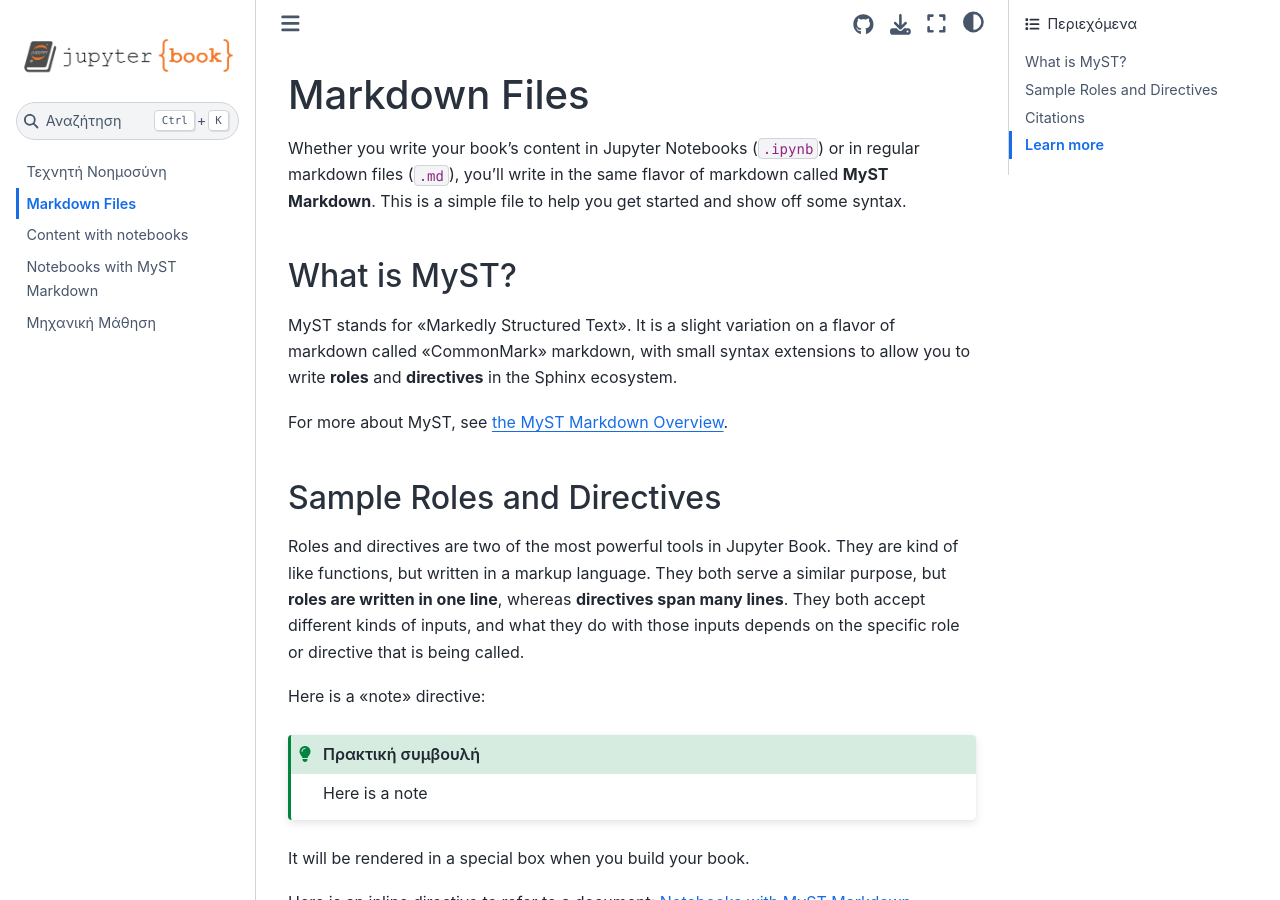
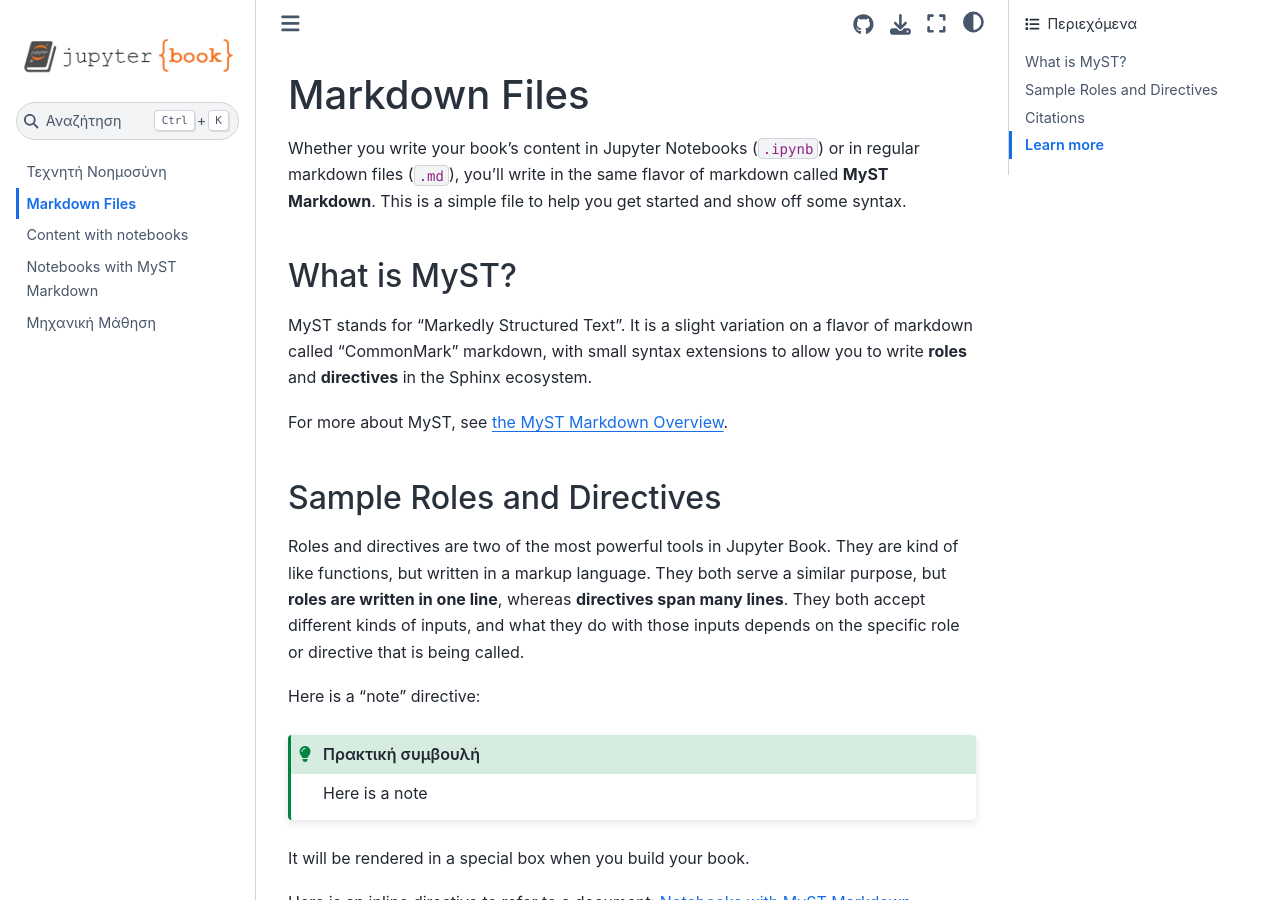
Before and after one commit to MAlexGR/neural, a Jupyter Book: the page built from docs/markdown.md, in a window 1280 px wide and 900 px high. Built offline with Jupyter Book 1.0.4 settings and Sphinx 7.4.7 and the Sphinx Book theme 1.1.4, drawn with Linux system fonts in a browser that asks for light colours; cross-references to code outside the pages are shown as plain code; some of the changed lines change nothing that is shown.

Commit message:
ακόμη προκαταρτικά

````diff
--- a/_config.yml
+++ b/_config.yml
@@ -1,52 +1,149 @@
+##########################################################################
 # Book settings
 # Learn more at https://jupyterbook.org/customize/config.html
 
 title   : Μικρή εισαγωγή στην ΤΝ
 author  : Αλέξανδρος
 logo    : logo.png
+##########################################################################
 
+
+##########################################################################
 # Force re-execution of notebooks on each build.
 # See https://jupyterbook.org/content/execute.html
 execute:
-  execute_notebooks     : force
+  execute_notebooks     : cache
+##########################################################################
 
+
+##########################################################################
 # Define the name of the latex output file for PDF builds
+# και άλλες ρυθμίσεις latex
 latex                   :
   latex_documents       :
     targetname          : book.tex
   latex_engine          : xelatex
   use_jupyterbook_latex : true
+##########################################################################
 
+
+##########################################################################
 # Add a bibtex file so that we can create citations
 bibtex_bibfiles         :
   - docs/biblio.bib
+###########################################################################
 
+
+###########################################################################
 # Information about where the book exists on the web
 repository      :
-  url           : https://github.com/executablebooks/jupyter-book  # Online location of your book
-  path_to_book  : docs  # Optional path to your book, relative to the repository root
-  branch        : master  # Which branch of the repository should be used when creating links (optional)
+  url           : https://github.com/executablebooks/jupyter-book  # Online
+                          # location of your book
 
+  path_to_book  : docs    # Optional path to your book, relative to the
+                          # repository root
+
+  branch        : master  # Which branch of the repository should be used
+                          # when creating links (optional)
+############################################################################
+
+
+###########################################################################
 # Add GitHub buttons to your book
 # See https://jupyterbook.org/customize/config.html#add-a-link-to-your-repository
 html:
-  use_issues_button     : true
-  use_repository_button : true
+  home_page_in_navbar   : true
+  use_issues_button     : true  # Whether to add an "open an issue" button
+  use_repository_button : true  # Whether to add a link to your
+                                # repository button
+  use_edit_page_button  : false # Whether to add an "edit this page" button
+                                # to pages. If `true`, repository
+                                # information in repository: must be filled
+                                # in
 
 
+html_theme_options :
+  use_sidenotes: true
+##########################################################################
+
+
+###########################################################################
 # Sphinx settings
 sphinx:
   config:
-    language         : el
-    latex_show_urls  : "footnote"
+    language            : el
+    latex_show_urls     : "footnote"
+    latex_show_pagerefs : true
+    latex_elements      :
+      papersize        : a4paper
+      pointsize        : 12pt
+      fontpkg          : '\usepackage{amsmath,amsfonts,amssymb,amsthm}'
+      # Sonny, Lenny, Glenn, Conny, Rejne, Bjarne and Bjornstrup
+      fncychap         : '\usepackage[Sonny]{fncychap}'
+      preamble         : '
+        \usepackage{graphicx}
+        \usepackage{setspace}
+        \onehalfspacing
+        \usepackage{enumitem}
+          \setlist{noitemsep,nolistsep,nosep}
+        \setmainfont{FiraSans}
+        [
+          Path           = ./fonts/ ,
+          Extension      = .otf ,
+          UprightFont    = *-Light ,
+          BoldFont       = *-SemiBold ,
+          ItalicFont     = *-LightItalic ,
+          BoldItalicFont = *-SemiBoldItalic ,
+        ]
+        '
+      sphinxsetup      : '
+        shadowsize         = 0pt,
+        shadowsep          = 4pt,
+        VerbatimColor      = {RGB}{245, 246, 250},
+        noteborder         = 1pt,
+        warningborder      = 1pt,
+        dangerborder       = 1pt,
+        noteBorderColor    = {RGB}{61, 133, 198},
+        warningBorderColor = {RGB}{255, 153, 0},
+        dangerBorderColor  = {RGB}{255, 100, 97}
+        '
+    mathjax_path        : https://cdn.jsdelivr.net/npm/mathjax@3/es5/tex-mml-chtml.js
   extra_extensions :
   - sphinx_jupyterbook_latex
   - sphinx_proof
+############################################################################
 
+
+###########################################################################
+# parse settings
 parse:
   myst_enable_extensions:
-    - deflist
-    - amsmath
-    - dollarmath
-    - linkify
-    - colon_fence
+    - deflist         # επιτρέπει τη χρήση λιστών ορισμού
+    - amsmath         # επιτρέπει την απευθείας χρήση εξισώσεων με χρήση
+                      # LaTeX, μέσω του πακέτου amsmath.
+
+    - colon_fence     # επιτρέπει τη χρήση ::: (colons) σαν οριοθέτες
+                      # για να υποδηλώνουν οριοθέτηση κώδικα, αντί των
+                      # ``` [1]
+    - dollarmath      # enable support for `$$` and `$` syntax for math
+                      # blocks
+
+    - html_admonition # Notes, warnings, and other admonitions. [2]
+
+    - html_image      # MyST allows for directives to be used such as
+                      # {image} and {figure}
+    - linkify         # automatically identify “bare” web URLs and add
+                      # hyperlinks
+    - replacements    # automatically convert some common typographic
+                      # texts (e.g (tm), (c) )
+    - smartquotes     # automatically convert standard quotations to
+                      # their opening/closing variants:
+    - substitution    # will allow you to add substitutions (variables)
+                      # in markdown
+
+# [1] Using colons instead of back-ticks has the benefit of allowing the
+# content to be rendered correctly, when you are working in any standard
+# Markdown editor.
+#
+# [2] See https://jupyterbook.org/content/content-blocks.html?highlight=admonition#notes-warnings-and-other-admonitions
+############################################################################
````
